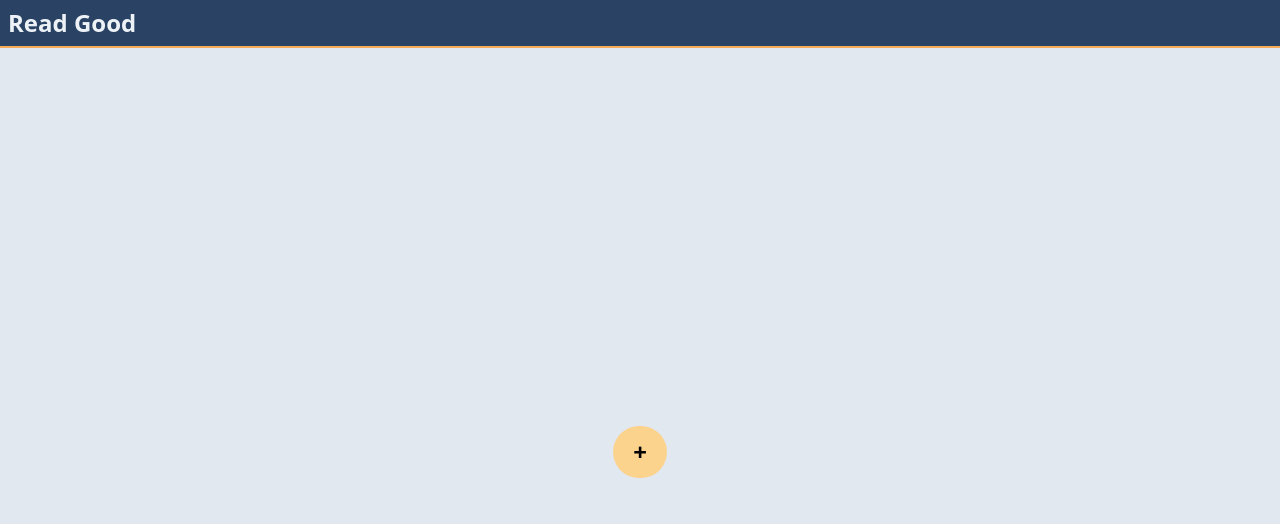
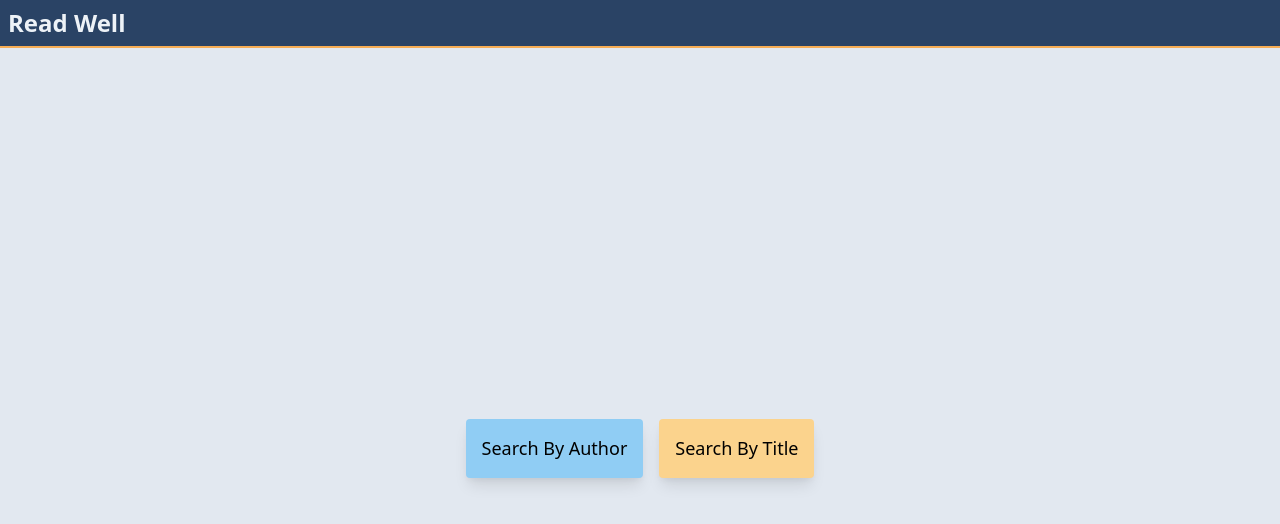
Before and after one commit to theAndrewCline/turbo-sniffle, a Nuxt app in the folder client/: page / in a window 1280 px wide. Shown: the top 524 px of the page. Built offline with nearby package versions, Linux system fonts and the light colour scheme.

Commit message:
update client
add temp book page
add author page
mv index page to links to author or book page
add setup style to default layout

```diff
--- a/client/components/NavBar.vue
+++ b/client/components/NavBar.vue
@@ -1,6 +1,8 @@
 <template>
   <nav class="nav">
-    <h1 class="logo">Read Good</h1>
+    <router-link to="/">
+      <h1 class="logo">Read Well</h1>
+    </router-link>
   </nav>
 </template>
 
--- a/client/layouts/default.vue
+++ b/client/layouts/default.vue
@@ -1,7 +1,11 @@
 <template>
-  <div class="bg-gray-300">
+  <div>
     <NavBar />
-    <Nuxt />
+    <div
+      class="bg-gray-300 min-h-screen flex justify-center items-center text-center mx-auto"
+    >
+      <Nuxt />
+    </div>
   </div>
 </template>
 
@@ -12,33 +16,4 @@
   box-sizing: border-box;
   margin: 0;
 }
-
-.button--green {
-  display: inline-block;
-  border-radius: 4px;
-  border: 1px solid #3b8070;
-  color: #3b8070;
-  text-decoration: none;
-  padding: 10px 30px;
-}
-
-.button--green:hover {
-  color: #fff;
-  background-color: #3b8070;
-}
-
-.button--grey {
-  display: inline-block;
-  border-radius: 4px;
-  border: 1px solid #35495e;
-  color: #35495e;
-  text-decoration: none;
-  padding: 10px 30px;
-  margin-left: 15px;
-}
-
-.button--grey:hover {
-  color: #fff;
-  background-color: #35495e;
-}
 </style>
--- a/client/pages/authors/index.vue
+++ b/client/pages/authors/index.vue
@@ -1,3 +1,103 @@
 <template>
-  <div>Authors</div>
+  <div>
+    <ul>
+      <li v-for="author in authors" :key="author._id" class="author">
+        {{ author.name }}
+      </li>
+    </ul>
+    <button class="add-btn" @click="toggleAddAuthor">+</button>
+    <div v-if="addAuthorForm">
+      <input
+        class="border border-solid rounded px-5 py-2"
+        v-model="authorName"
+      />
+      <button class="submit-btn" @click="addAuthor">Submit</button>
+    </div>
+  </div>
 </template>
+
+<style>
+.container {
+  @apply min-h-screen flex justify-center items-center text-center mx-auto;
+}
+
+.author {
+  @apply text-2xl font-bold;
+}
+
+.add-btn {
+  @apply text-2xl font-bold bg-orange-300 px-5 py-2 mt-2 rounded-full;
+}
+
+.submit-btn {
+  @apply bg-orange-300 px-5 py-2 mt-2 rounded;
+}
+</style>
+
+<script lang="js">
+import Vue from 'vue'
+import gql from 'graphql-tag'
+
+const GET_AUTHORS = gql`
+  query {
+    authors {
+      _id
+      name
+    }
+  }
+`
+
+const ADD_AUTHOR = gql`
+  mutation($name: String!) {
+    createAuthor(name: $name) {
+      _id
+      name
+    }
+  }
+`
+
+export default Vue.extend({
+  data() {
+    return {
+      addAuthorForm: false,
+      authorName: ''
+    }
+  },
+  methods: {
+    toggleAddAuthor() {
+      this.addAuthorForm = !this.addAuthorForm
+    },
+    addAuthor() {
+      const authorName = this.authorName
+
+      this.addAuthorForm = false
+      this.authorName = ''
+
+      this.$apollo.mutate({
+        mutation: ADD_AUTHOR,
+        variables: {
+          name: authorName
+        },
+        update(store, { data: { createAuthor } }) {
+          const data = store.readQuery({ query: GET_AUTHORS })
+          data.authors.push(createAuthor)
+          store.writeQuery({ query: GET_AUTHORS }, data)
+        },
+        optimisticResponse: {
+          __typename: 'Mutation',
+          createAuthor: {
+            __typename: 'Author',
+            _id: '-1',
+            name: authorName
+          }
+        }
+      })
+    }
+  },
+  apollo: {
+    authors: {
+      query: GET_AUTHORS
+    }
+  }
+})
+</script>
--- /dev/null
+++ b/client/pages/books/index.vue
@@ -0,0 +1,3 @@
+<template>
+  <h1>Books Coming Soon!</h1>
+</template>
--- a/client/pages/index.vue
+++ b/client/pages/index.vue
@@ -1,105 +1,30 @@
 <template>
-  <div class="container">
-    <div>
-      <ul>
-        <li v-for="author in authors" :key="author._id" class="author">
-          {{ author.name }}
-        </li>
-      </ul>
-      <button class="add-btn" @click="toggleAddAuthor">+</button>
-      <div v-if="addAuthorForm">
-        <input
-          class="border border-solid rounded px-5 py-2"
-          v-model="authorName"
-        />
-        <button class="submit-btn" @click="addAuthor">Submit</button>
-      </div>
-    </div>
+  <div>
+    <router-link to="/authors">
+      <button
+        class="transition duration-500 ease-in-out bg-blue-300 hover:bg-blue-400 rounded p-4 m-2 text-lg shadow-lg hover:shadow-xl"
+      >
+        Search By Author
+      </button>
+    </router-link>
+
+    <router-link to="/books">
+      <button
+        class="transition duration-500 ease-in-out bg-orange-300 hover:bg-orange-400 rounded p-4 m-2 text-lg shadow-lg hover:shadow-xl"
+      >
+        Search By Title
+      </button>
+    </router-link>
   </div>
 </template>
 
 <script lang="js">
 import Vue from 'vue'
-import gql from 'graphql-tag'
-
-const GET_AUTHORS = gql`
-  query {
-    authors {
-      _id
-      name
-    }
-  }
-`
-
-const ADD_AUTHOR = gql`
-  mutation($name: String!) {
-    createAuthor(name: $name) {
-      _id
-      name
-    }
-  }
-`
-
-export default Vue.extend({
-  data() {
-    return {
-      addAuthorForm: false,
-      authorName: ''
-    }
-  },
-  methods: {
-    toggleAddAuthor() {
-      this.addAuthorForm = !this.addAuthorForm
-    },
-    addAuthor() {
-      const authorName = this.authorName
-
-      this.addAuthorForm = false
-      this.authorName = ''
-
-      this.$apollo.mutate({
-        mutation: ADD_AUTHOR,
-        variables: {
-          name: authorName
-        },
-        update(store, { data: { createAuthor } }) {
-          const data = store.readQuery({ query: GET_AUTHORS })
-          data.authors.push(createAuthor)
-          store.writeQuery({ query: GET_AUTHORS }, data)
-        },
-        optimisticResponse: {
-          __typename: 'Mutation',
-          createAuthor: {
-            __typename: 'Author',
-            _id: '-1',
-            name: authorName
-          }
-        }
-      })
-    }
-  },
-  apollo: {
-    authors: {
-      query: GET_AUTHORS
-    }
-  }
-})
+export default Vue.extend({})
 </script>
 
 <style>
 .container {
-  @apply min-h-screen flex justify-center items-center text-center mx-auto;
-}
-
-.author {
-  @apply text-2xl font-bold;
-}
-
-.add-btn {
-  @apply text-2xl font-bold bg-orange-300 px-5 py-2 mt-2 rounded-full;
-}
-
-.submit-btn {
-  @apply bg-orange-300 px-5 py-2 mt-2 rounded;
+  @apply;
 }
 </style>
```
